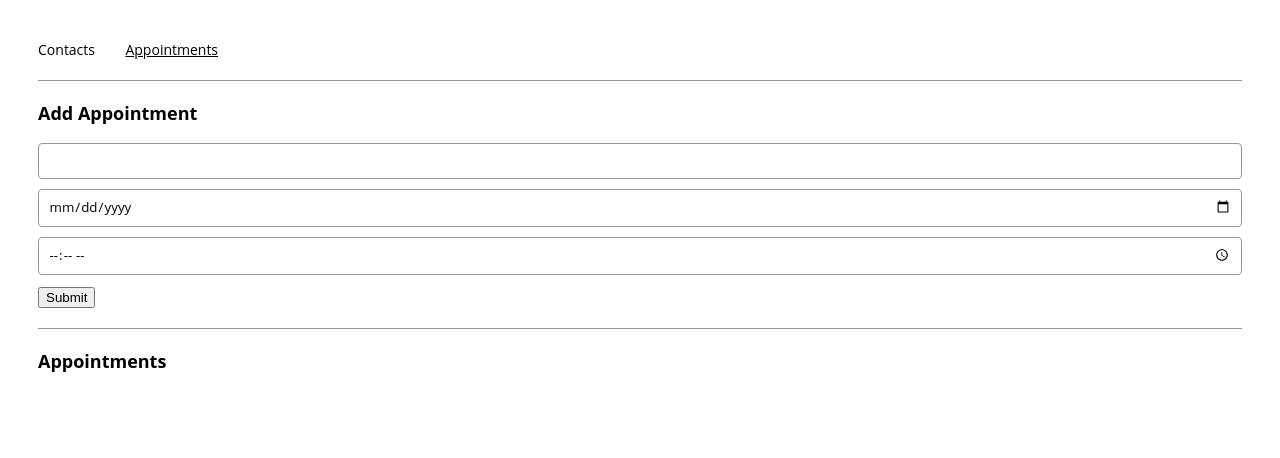
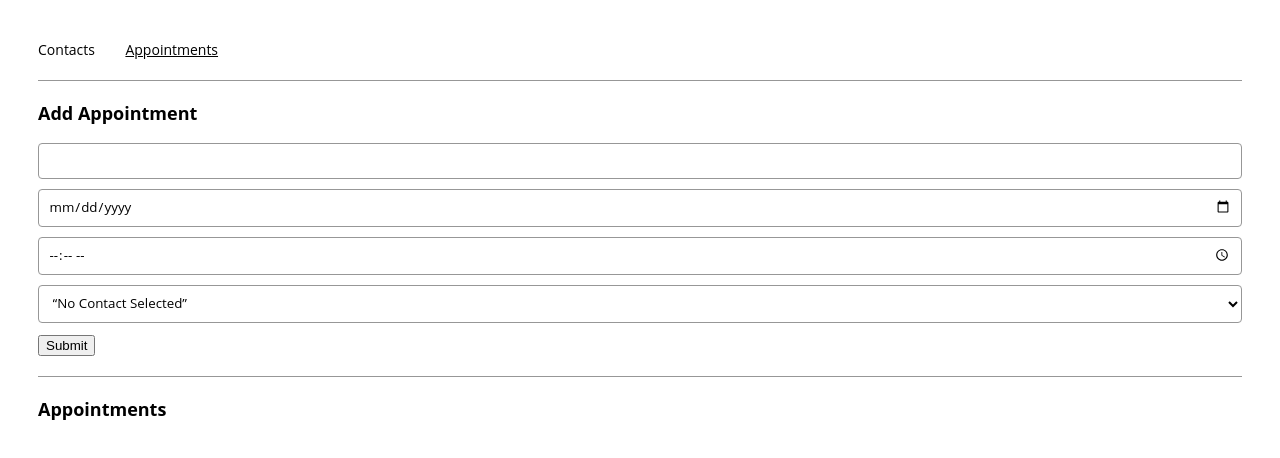
Before and after one commit to LenaFlama/appointment-planner-starting-v18, a React (Create React App) app: page /appointments in a window 1280 px wide. Shown: the top 458 px of the page. Built offline with nearby package versions, Linux system fonts and the light colour scheme.

Commit message:
Iimplementing AppointmentForm as a stateless component

```diff
--- a/src/components/appointmentForm/AppointmentForm.js
+++ b/src/components/appointmentForm/AppointmentForm.js
@@ -27,7 +27,7 @@ export const AppointmentForm = ({
         <input type='text' value={title} required onChange={(e) => setTitle(e.target.value)}></input>
         <input type='date' value={date} required onChange={(e) => setDate(e.target.value)}></input>
         <input type='time' value={time} required onChange={(e) => setTime(e.target.value)}></input>
-        <ContactPicker value={contact} onChange={(e) => setContact(e.target.value)}></ContactPicker>
+        <ContactPicker value={contact} contacts={contacts} onChange={(e) => setContact(e.target.value)}></ContactPicker>
         <button onClick={handleSubmit}>Submit</button>
       </form>
     </div>
--- a/src/components/contactPicker/ContactPicker.js
+++ b/src/components/contactPicker/ContactPicker.js
@@ -1,7 +1,21 @@
 import React from "react";
 
-export const ContactPicker = () => {
+export const ContactPicker = ({
+  contacts,
+  onChange,
+  value,
+  name
+}) => {
   return (
-    <></>
+    <div>
+      <select onChange={onChange} value={value} name={name}>
+        <option value=''>“No Contact Selected”</option>
+        {contacts.map((contact) => {
+          return (
+            <option value={contacts} key={contact}>{contacts}</option>
+          )
+        })}
+      </select>
+    </div>
   );
 };
--- a/src/containers/contactsPage/ContactsPage.js
+++ b/src/containers/contactsPage/ContactsPage.js
@@ -18,7 +18,6 @@ export const ContactsPage = (props) => {
     e.preventDefault();
     if(duplicate) {
       newContact(name, phone, email);
-
       setName('');
       setPhone('');
       setEmail('');
```
